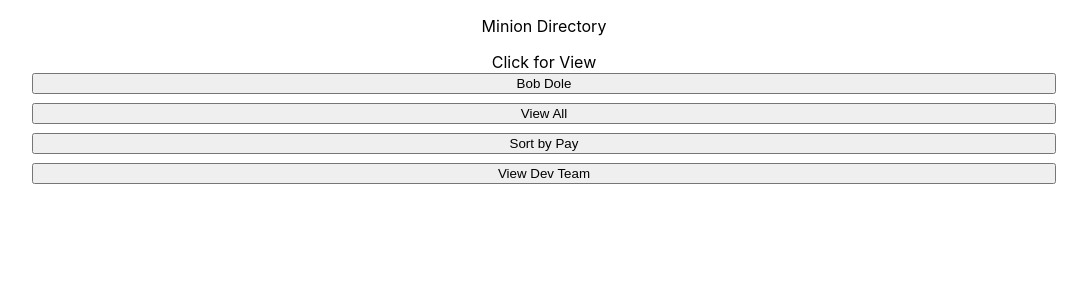
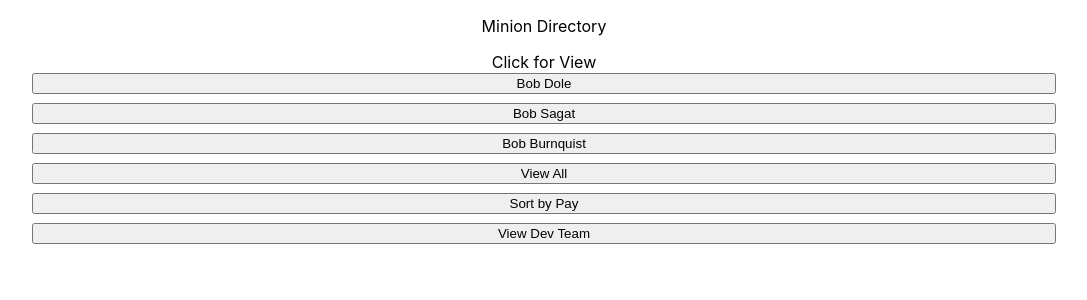
Before and after one commit to neyneyalldayday/employee-directory-react-app, a React (Create React App) app in the folder emp-direct-app/: page / in a window 1280 px wide. Shown: the top 300 px of the page, without its empty margins (96-1183 px from the left). Built offline with nearby package versions, Linux system fonts and the light colour scheme.

Commit message:
added a few more bobs

```diff
--- a/emp-direct-app/src/components/maincontainer/index.js
+++ b/emp-direct-app/src/components/maincontainer/index.js
@@ -20,6 +20,9 @@
         }
         this.setState({results: singleMinion})
     };
+    handleViewAll = event => {
+        this.setState({results: Minion})
+    }
 
     // componentDidMount() {
     //     this.handleViewAll()
--- a/emp-direct-app/src/minions.json
+++ b/emp-direct-app/src/minions.json
@@ -6,5 +6,21 @@
         "position": "otolaryngologist",
         "department": "ears depot",
         "email": "eardad@wuka.com"
+    },
+    {
+        "id": 1,
+        "name": "Bob Sagat",
+        "pay": 175000,
+        "position": "comedian",
+        "department": "jokes",
+        "email": "famlife@abc.com"
+    },
+    {
+        "id": 1,
+        "name": "Bob Burnquist",
+        "pay": 175000,
+        "position": "Mega Ramp",
+        "department": "sk8 or die",
+        "email": "eardad@wuka.com"
     }
 ]
```
